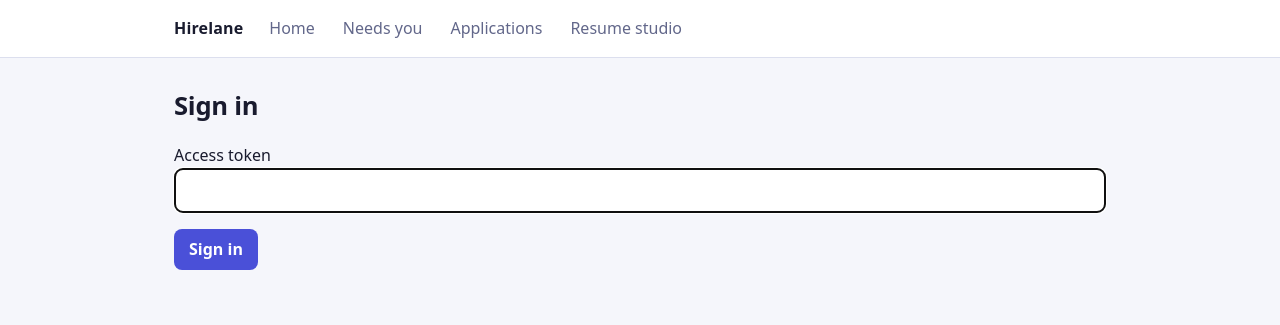
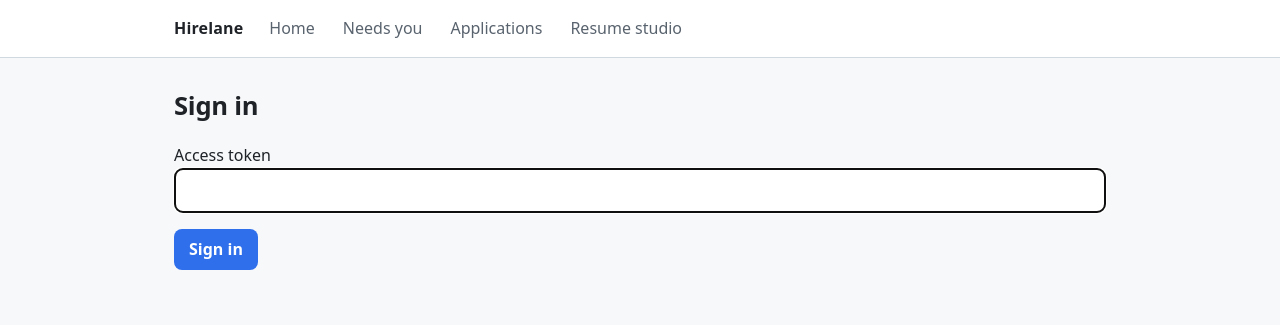
Before and after one commit to shivamdheer/hirelane, a FastAPI app: page /login in a window 1280 px wide. Shown: the top 325 px of the page. Run offline with FastAPI, Linux system fonts and the light colour scheme.

Commit message:
Tone the visual theme down to a quieter palette
Neutral slate backgrounds for the screenshots and the web interface, one calm blue accent, a plain banner, muted diagram colours and clipped accent strips on the diagram cards.

```diff
--- a/hirelane/web/static/style.css
+++ b/hirelane/web/static/style.css
@@ -1,15 +1,15 @@
 :root {
   color-scheme: light;
-  --bg: #f5f6fb; --ink: #191b2e; --muted: #62678a; --line: #dcdfee; --card: #ffffff; --card-2: #eef0fa;
-  --accent: #4a50d8; --accent-ink: #ffffff; --warn: #8a5a08; --bad: #b3243a; --good: #0f6f94;
-  --flash: #e8eaff; --shadow: 0 1px 2px rgba(25, 27, 60, 0.07);
+  --bg: #f6f8fa; --ink: #1f2328; --muted: #59636e; --line: #d1d9e0; --card: #ffffff; --card-2: #f6f8fa;
+  --accent: #2f6feb; --accent-ink: #ffffff; --warn: #8a5a08; --bad: #b3243a; --good: #1f7a8c;
+  --flash: #e8f0fe; --shadow: 0 1px 2px rgba(31, 35, 40, 0.06);
 }
 @media (prefers-color-scheme: dark) {
   :root {
     color-scheme: dark;
-    --bg: #0b0d1a; --ink: #e9ebf8; --muted: #9aa1c4; --line: #272d4a; --card: #141829; --card-2: #1a1f36;
-    --accent: #7c8cff; --accent-ink: #0b0d1a; --warn: #ffc277; --bad: #ff8fa3; --good: #5ccfff;
-    --flash: #151a3a; --shadow: 0 1px 2px rgba(0, 0, 0, 0.45);
+    --bg: #0d1117; --ink: #e6edf3; --muted: #8b949e; --line: #30363d; --card: #161b22; --card-2: #1c2128;
+    --accent: #6e9bff; --accent-ink: #0d1117; --warn: #d4a24c; --bad: #e5707e; --good: #56b6c2;
+    --flash: #14233a; --shadow: 0 1px 2px rgba(0, 0, 0, 0.4);
   }
 }
 * { box-sizing: border-box; }
```
Also changed, not shown: README.md, docs/images/architecture.svg, docs/images/banner.svg, docs/images/pipeline.svg, 6 other files.
